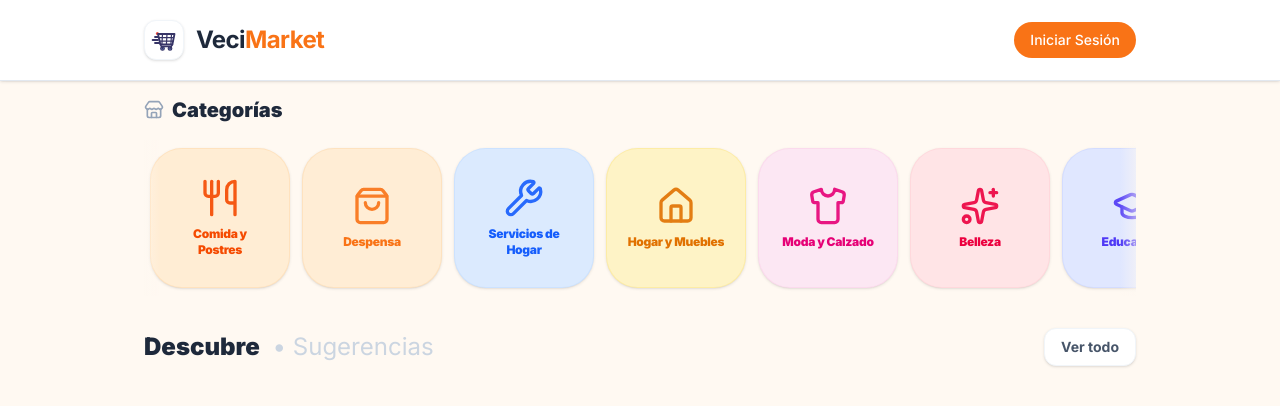
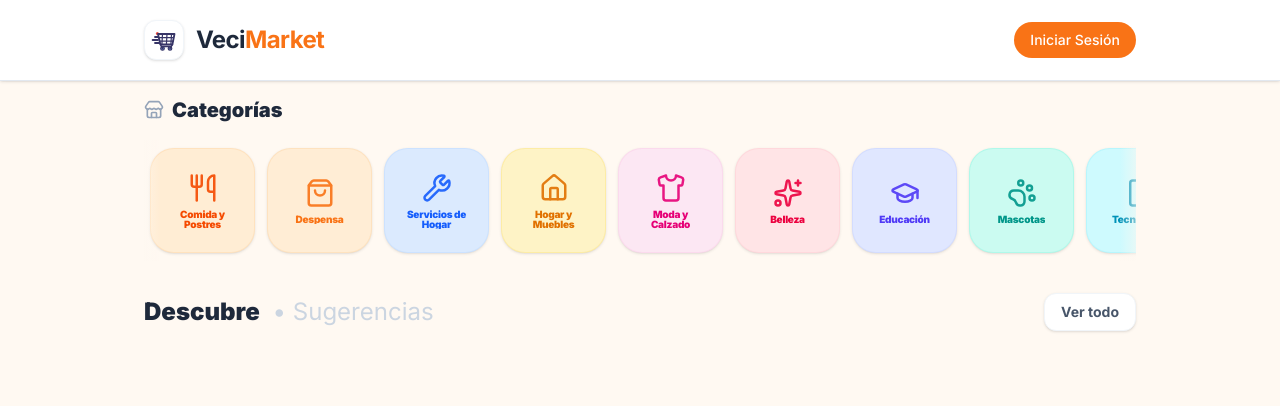
Before and after one commit to ecolaj/Veci-Market, a React (Vite) app: page / in a window 1280 px wide. Shown: the top 406 px of the page. Built offline with nearby package versions, Linux system fonts and the light colour scheme; no server answers; the database is empty.

Commit message:
fix(carousel): prevent scroll drift and input conflicts
Add logic to reset scroll position on edge detection and prevent mouse event interference on touch devices.

```diff
--- a/src/pages/Home.tsx
+++ b/src/pages/Home.tsx
@@ -35,6 +35,7 @@ export default function Home() {
   const [scrollLeftState, setScrollLeftState] = useState(0);
   const [isHovered, setIsHovered] = useState(false);
   const [isInteracting, setIsInteracting] = useState(false);
+  const isTouchingRef = useRef(false);
   const interactionTimeoutRef = useRef<NodeJS.Timeout | null>(null);
 
   const trippledCategories = useMemo(() => {
@@ -90,6 +91,10 @@ export default function Home() {
 
     const scroll = () => {
       if (!isHovered && !isMouseDown && !isInteracting) {
+        const singleSetWidth = container.scrollWidth / 3;
+        if (container.scrollLeft === 0 && singleSetWidth > 0) {
+          container.scrollLeft = singleSetWidth;
+        }
         container.scrollLeft += speed;
       }
       animationFrameId = requestAnimationFrame(scroll);
@@ -119,6 +124,7 @@ export default function Home() {
   };
 
   const handleMouseDown = (e: React.MouseEvent) => {
+    if (isTouchingRef.current) return; // Prevent simulated mouse down events on touch devices
     const container = carouselRef.current;
     if (!container) return;
     startInteraction();
@@ -139,7 +145,7 @@ export default function Home() {
   };
 
   const handleMouseMove = (e: React.MouseEvent) => {
-    if (!isMouseDown) return;
+    if (!isMouseDown || isTouchingRef.current) return;
     const container = carouselRef.current;
     if (!container) return;
     e.preventDefault();
@@ -149,11 +155,15 @@ export default function Home() {
   };
 
   const handleTouchStart = () => {
+    isTouchingRef.current = true;
     startInteraction();
   };
 
   const handleTouchEnd = () => {
     endInteraction();
+    setTimeout(() => {
+      isTouchingRef.current = false;
+    }, 1000); // Absorb potential delayed browser-simulated click/mouse events
   };
 
   const getAverageRating = (classifiedId: string) => {
@@ -192,6 +202,7 @@ export default function Home() {
 
           <div
             ref={carouselRef}
+            style={{ scrollBehavior: 'auto' }}
             className={cn(
               "flex gap-3 overflow-x-auto [&::-webkit-scrollbar]:hidden [-ms-overflow-style:none] [scrollbar-width:none] py-2 px-1 select-none cursor-grab active:cursor-grabbing",
               isMouseDown && "cursor-grabbing"
@@ -219,13 +230,13 @@ export default function Home() {
                   key={`${cat.id}-${i}`}
                   to={`/search?category=${cat.id}`}
                   className={cn(
-                    "flex flex-col items-center justify-center p-3 sm:p-5 text-center rounded-[24px] sm:rounded-[32px] transition-all duration-300 hover:scale-105 active:scale-95 shadow-sm border shrink-0 w-[110px] h-[110px] sm:w-[140px] sm:h-[140px]",
+                    "flex flex-col items-center justify-center p-2 sm:p-3.5 text-center rounded-[18px] sm:rounded-[24px] transition-all duration-300 hover:scale-105 active:scale-95 shadow-sm border shrink-0 w-[82px] h-[82px] sm:w-[105px] sm:h-[105px]",
                     cat.color
                   )}
                   draggable={false}
                 >
-                  <Icon className="w-7 h-7 sm:w-10 sm:h-10 mb-2 opacity-90 transition-transform duration-300 group-hover:scale-110 shrink-0" />
-                  <span className="font-exrabold font-black text-[10.5px] sm:text-xs tracking-tight leading-snug line-clamp-2 select-none">{cat.name}</span>
+                  <Icon className="w-[21px] h-[21px] sm:w-[30px] sm:h-[30px] mb-1.5 opacity-90 transition-transform duration-300 group-hover:scale-110 shrink-0" />
+                  <span className="font-black text-[8.5px] sm:text-[10px] tracking-tight leading-none line-clamp-2 select-none">{cat.name}</span>
                 </Link>
               )
             })}
```
